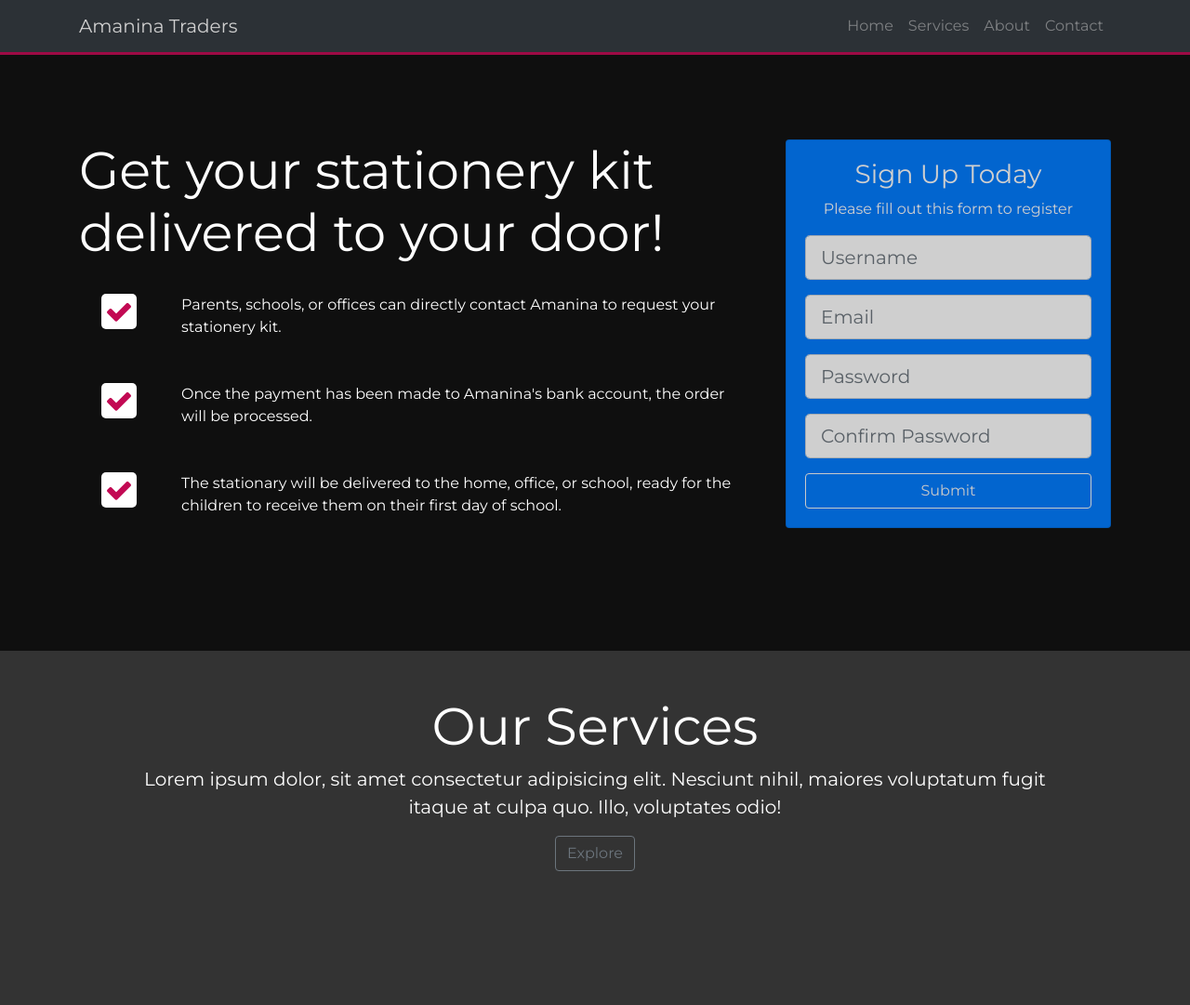
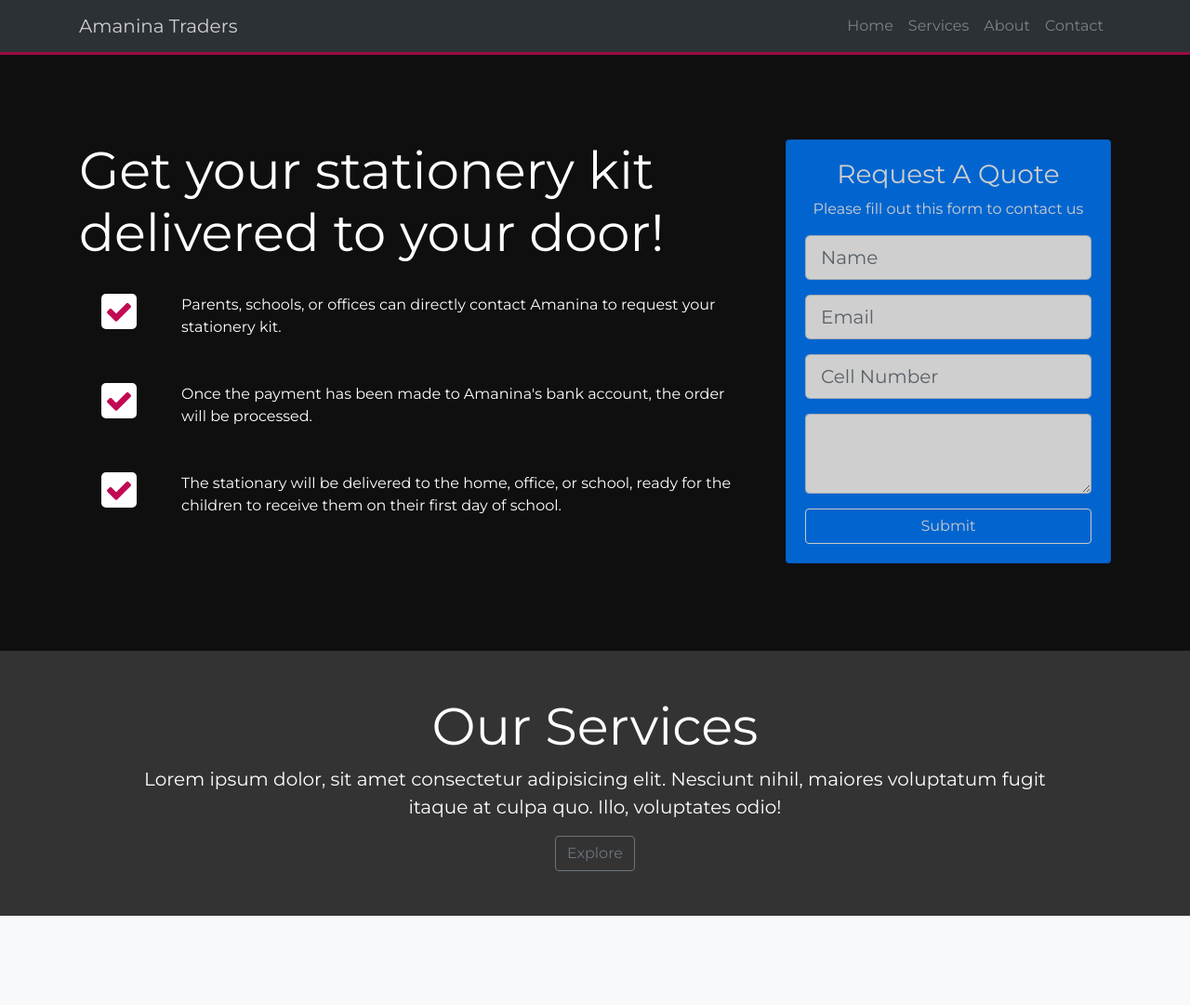
Before and after one commit to Phakama/Amanina, a website: page src/index.html in a window 1280 px wide. Shown: the whole page at 93% size. Before the commit the page ends 985 px from the top, so only its background shows below. Drawn offline with Linux system fonts and the light colour scheme.

Commit message:
form edited from sign in to request a quote

```diff
--- a/src/index.html
+++ b/src/index.html
@@ -74,20 +74,20 @@
                             <div class="col-lg-4">
                                 <div class="card bg-primary text-center card-form">
                                     <div class="card-body">
-                                        <h3>Sign Up Today</h3>
-                                        <p>Please fill out this form to register</p>
+                                        <h3>Request A Quote</h3>
+                                        <p>Please fill out this form to contact us</p>
                                         <form>
                                             <div class="form-group">
-                                                <input type="text" class="form-control form-control-lg" placeholder="Username">
+                                                <input type="text" class="form-control form-control-lg" placeholder="Name">
                                             </div>
                                             <div class="form-group">
                                                 <input type="email" class="form-control form-control-lg" placeholder="Email">
                                             </div>
                                             <div class="form-group">
-                                                <input type="Password" class="form-control form-control-lg" placeholder="Password">
+                                                <input type="phone" class="form-control form-control-lg" placeholder="Cell Number">
                                             </div>
                                             <div class="form-group">
-                                                <input type="Password" class="form-control form-control-lg" placeholder="Confirm Password">
+                                                <textarea class="form-control" id="exampleFormControlTextarea1" rows="3"></textarea>
                                             </div>
                                             <input type="submit" value="Submit" class="btn btn-outline-light btn-block">
                                         </form>
@@ -103,7 +103,7 @@
             </div>
         </header>
 
-        <!-- Services -->
+        <!-- Services Head Section -->
         <section id="services-head-section">
             <div class="container">
                 <div class="row">
@@ -121,6 +121,20 @@
             </div>
         </section>
 
+        <!-- Services Section -->
+        <section id="services-section" class="bg-light text-muted py-5">
+            <div class="container">
+                <div class="row">
+                    <div class="col-md-6">
+
+                    </div>
+                    <div class="col-md-6">
+
+                    </div>
+                </div>
+            </div>
+        </section>
+
         <script src="js/jquery.min.js"></script>
         <script src="js/popper.min.js"></script>
         <script src="js/bootstrap.min.js"></script>
```
Also changed, not shown: 1 other file.
